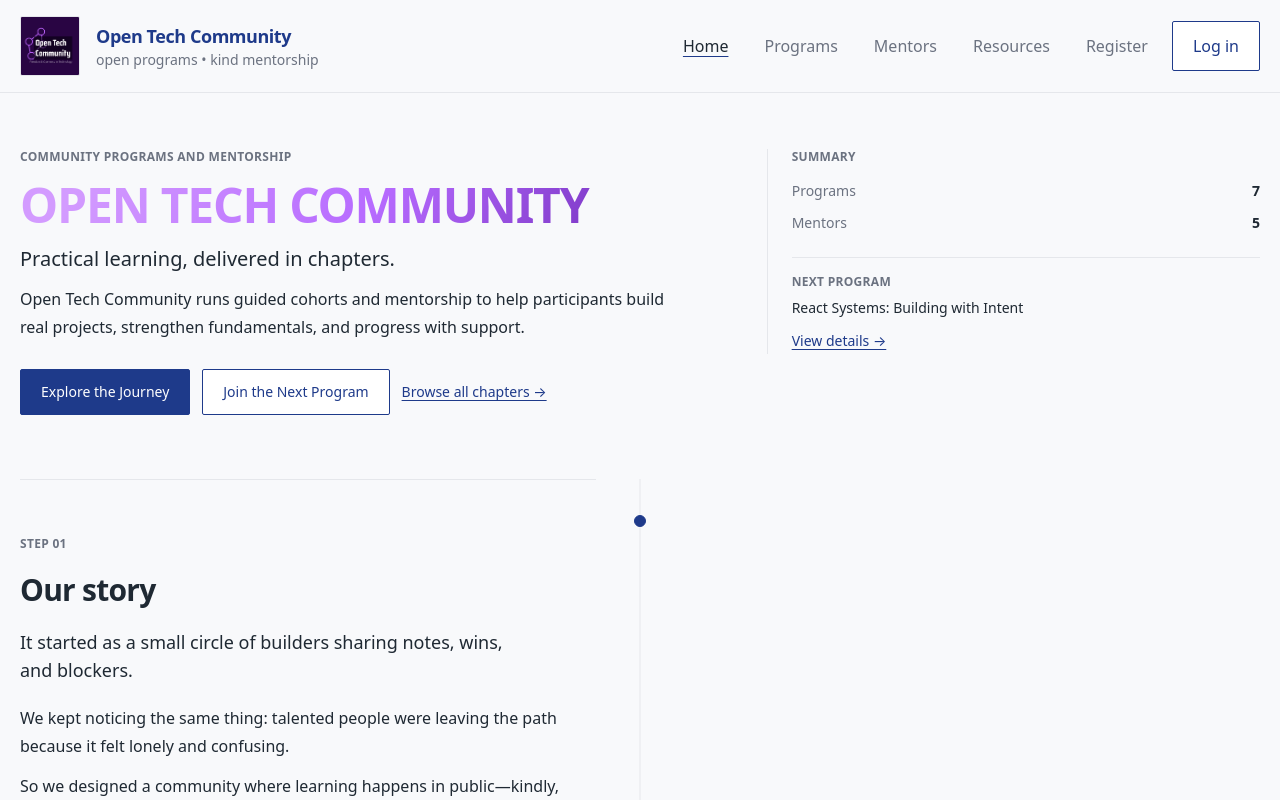
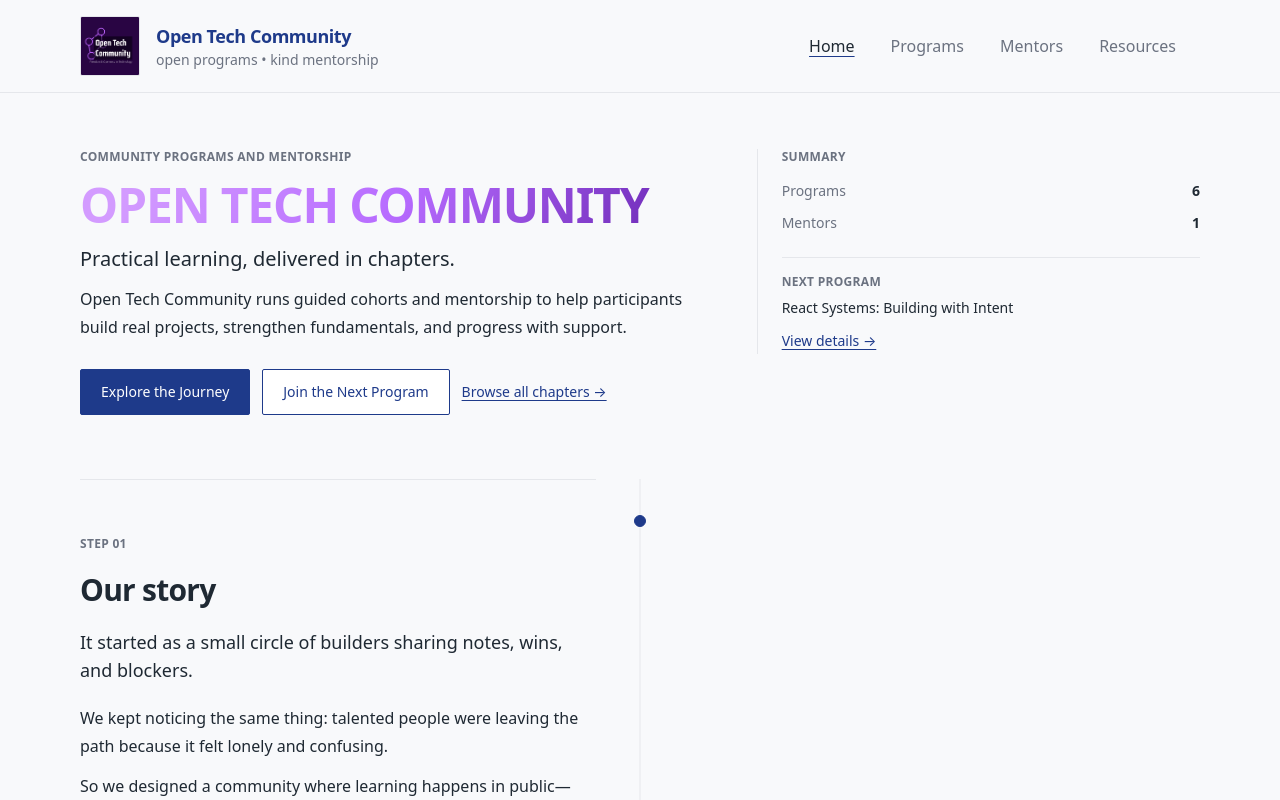
Before and after one commit to officialuseumang/OTC, a React (Vite) app: page / in a window 1280 px wide. Shown: the top 800 px of the page. Built offline with nearby package versions, Linux system fonts and the light colour scheme.

Commit message:
Update site styling and footer social links

```diff
--- a/src/App.jsx
+++ b/src/App.jsx
@@ -21,7 +21,7 @@ function App() {
       <ScrollToTop />
       <Navbar />
 
-      <main className="mx-auto w-full">
+      <main className="w-full">
         <Routes>
           <Route path="/" element={<Home />} />
           <Route path="/programs" element={<Programs />} />
--- a/src/components/Navbar.jsx
+++ b/src/components/Navbar.jsx
@@ -56,6 +56,15 @@ export default function Navbar() {
   const [profileMenuOpen, setProfileMenuOpen] = useState(false)
   const navigate = useNavigate()
   const auth = getSessionAuth()
+  const publicNavItems = useMemo(
+    () =>
+      site.nav.filter(
+        (item) =>
+          !['/login', '/register', '/signup'].includes(item.to) &&
+          item.label?.toLowerCase() !== 'register'
+      ),
+    []
+  )
 
   const displayName = useMemo(() => getDisplayName(auth), [auth])
   const avatarSrc = useMemo(() => getAvatarDataUrl(displayName), [displayName])
@@ -104,7 +113,7 @@ export default function Navbar() {
 
         <div className="flex items-center gap-2">
           <nav className="hidden items-center gap-1 sm:flex" aria-label="Primary">
-            {site.nav.map((item) => (
+            {publicNavItems.map((item) => (
               <NavLink
                 key={item.to}
                 to={item.to}
@@ -129,7 +138,7 @@ export default function Navbar() {
                 <button
                   type="button"
                   onClick={() => setProfileMenuOpen((v) => !v)}
-                  className="otc-btn flex items-center gap-2 border border-transparent bg-transparent px-4 py-3 text-base text-[#1F2933] hover:bg-[#F3F4F6]"
+                  className="otc-btn flex items-center gap-2 border border-transparent bg-transparent px-4 py-3 text-base text-[#1F2933] hover:bg-[#E5E7EB]"
                   aria-expanded={profileMenuOpen}
                   aria-haspopup="menu"
                 >
@@ -146,14 +155,14 @@ export default function Navbar() {
                     <button
                       type="button"
                       onClick={handleDashboardOpen}
-                      className="block w-full rounded-[2px] px-3 py-2 text-left text-base text-[#1F2933] hover:bg-[#F3F4F6]"
+                      className="block w-full rounded-[2px] px-3 py-2 text-left text-base text-[#1F2933] hover:bg-[#E5E7EB]"
                     >
                       Dashboard
                     </button>
                     <button
                       type="button"
                       onClick={handleLogout}
-                      className="block w-full rounded-[2px] px-3 py-2 text-left text-base text-[#B91C1C] hover:bg-[#FEF2F2]"
+                      className="block w-full rounded-[2px] px-3 py-2 text-left text-base text-[#B91C1C] hover:bg-[#FEE2E2]"
                     >
                       Log out
                     </button>
@@ -161,9 +170,11 @@ export default function Navbar() {
                 ) : null}
               </div>
             ) : (
-              <NavLink to="/login" className="otc-btn otc-btn-secondary px-5 py-3 text-base">
+              <>
+                {/* <NavLink to="/login" className="otc-btn otc-btn-secondary px-5 py-3 text-base">
                   Log in
-              </NavLink>
+                </NavLink> */}
+              </>
             )}
           </div>
 
@@ -183,7 +194,7 @@ export default function Navbar() {
         <div className="border-t bg-[var(--otc-bg)] sm:hidden otc-divider">
           <div className="otc-container py-4">
             <nav className="grid gap-1">
-              {site.nav.map((item) => (
+              {publicNavItems.map((item) => (
                 <NavLink
                   key={item.to}
                   to={item.to}
@@ -211,7 +222,7 @@ export default function Navbar() {
                   <button
                     type="button"
                     onClick={() => setProfileMenuOpen((v) => !v)}
-                    className="otc-btn justify-between border border-transparent bg-transparent px-4 py-3 text-base text-[#1F2933] hover:bg-[#F3F4F6]"
+                    className="otc-btn justify-between border border-transparent bg-transparent px-4 py-3 text-base text-[#1F2933] hover:bg-[#E5E7EB]"
                     aria-expanded={profileMenuOpen}
                     aria-haspopup="menu"
                   >
@@ -248,13 +259,15 @@ export default function Navbar() {
                   ) : null}
                 </>
               ) : (
-                <NavLink
+                <>
+                  {/* <NavLink
                     to="/login"
                     onClick={() => setOpen(false)}
                     className="otc-btn otc-btn-secondary justify-center px-4 py-3 text-base"
                   >
                     Log in
-                </NavLink>
+                  </NavLink> */}
+                </>
               )}
             </div>
           </div>
--- a/src/data/mentors.json
+++ b/src/data/mentors.json
@@ -6,37 +6,5 @@
     "photo": "https://images.unsplash.com/photo-1525134479668-1bee5c7c6845?auto=format&fit=crop&w=600&q=80",
     "bio": "I love helping people ship their first ‘it works!’ moment. I’m here for the small wins, the questions you think are silly, and the confidence you’ll build along the way.",
     "programs": ["foundations-web", "mentorship-sprint"]
-  },
-  {
-    "id": "noah",
-    "name": "Noah Adeyemi",
-    "expertise": ["React", "Product thinking", "APIs"],
-    "photo": "https://images.unsplash.com/photo-1544723795-3fb6469f5b39?auto=format&fit=crop&w=600&q=80",
-    "bio": "My favorite mentoring style is collaborative: we’ll reason about choices together, keep scope honest, and make your next step feel obvious.",
-    "programs": ["foundations-web", "react-systems"]
-  },
-  {
-    "id": "aria",
-    "name": "Aria Santos",
-    "expertise": ["Mentorship", "Prototyping", "Developer experience"],
-    "photo": "https://images.unsplash.com/photo-1524504388940-b1c1722653e1?auto=format&fit=crop&w=600&q=80",
-    "bio": "I’m here to make building feel human. We’ll aim for clarity over perfection, and we’ll celebrate progress like it matters—because it does.",
-    "programs": ["react-systems", "mentorship-sprint"]
-  },
-  {
-    "id": "devon",
-    "name": "Devon Park",
-    "expertise": ["Open source", "Git", "Code review"],
-    "photo": "https://images.unsplash.com/photo-1521572163474-6864f9cf17ab?auto=format&fit=crop&w=600&q=80",
-    "bio": "I like demystifying the parts that feel intimidating: reading unfamiliar code, opening a first PR, and turning feedback into forward motion.",
-    "programs": ["open-source-onramp", "backend-api-lab"]
-  },
-  {
-    "id": "sana",
-    "name": "Sana Idris",
-    "expertise": ["APIs", "Data", "Product analytics"],
-    "photo": "https://images.unsplash.com/photo-1524504388940-b1c1722653e1?auto=format&fit=crop&w=600&q=80",
-    "bio": "I care about systems that are reliable and explanations that are kind. We’ll keep the scope small, measure what matters, and ship steadily.",
-    "programs": ["backend-api-lab", "data-handbook", "career-clinic"]
   }
 ]
--- a/src/data/programs.json
+++ b/src/data/programs.json
@@ -80,46 +80,6 @@
     ]
   },
   {
-    "id": "mentorship-sprint",
-    "title": "Mentorship Sprint: From Idea to Demo",
-    "image": "https://images.unsplash.com/photo-1521737604893-d14cc237f11d?auto=format&fit=crop&w=1200&q=80",
-    "tagline": "A short sprint to turn a tiny idea into a real demo.",
-    "description": "A fast-paced, supportive sprint for participants who want to practice shipping. Bring an idea (or borrow one) and build alongside mentors.",
-    "status": "past",
-    "startDate": "2025-10-07",
-    "endDate": "2025-11-01",
-    "mentors": ["maya", "aria"],
-    "location": "Remote",
-    "experience": [
-      "A kickoff that clarifies scope",
-      "Mid-sprint check-ins to unblock you",
-      "A final demo night with reflections"
-    ],
-    "skills": ["Scoping", "Prototyping", "Feedback loops"],
-    "outcomes": [
-      "Ship a demo you can show",
-      "Learn how to break work down",
-      "Practice receiving feedback"
-    ],
-    "chapterSections": [
-      {
-        "id": "intro",
-        "title": "Introduction",
-        "content": "This chapter is a sprint, not a marathon. We optimize for learning through shipping."
-      },
-      {
-        "id": "experience",
-        "title": "What you’ll experience",
-        "content": "You’ll make tradeoffs, build the smallest valuable thing, and learn fast."
-      },
-      {
-        "id": "skills",
-        "title": "Skills & outcomes",
-        "content": "You’ll leave with a demo and a clearer sense of your process."
-      }
-    ]
-  },
-  {
     "id": "open-source-onramp",
     "title": "Open Source Onramp: Issues to Impact",
     "image": "https://images.unsplash.com/photo-1515879218367-8466d910aaa4?auto=format&fit=crop&w=1200&q=80",
@@ -156,46 +116,6 @@
         "id": "skills",
         "title": "Skills & outcomes",
         "content": "You’ll leave with a repeatable approach to contributing and a clearer mental model of how projects work."
-      }
-    ]
-  },
-  {
-    "id": "backend-api-lab",
-    "title": "Backend API Lab: From Routes to Reliability",
-    "image": "https://images.unsplash.com/photo-1518770660439-4636190af475?auto=format&fit=crop&w=1200&q=80",
-    "tagline": "Build a small API that’s predictable, testable, and kind to users.",
-    "description": "We build a simple REST API and learn the habits that keep it stable: clear contracts, validation, error handling, and lightweight testing.",
-    "status": "upcoming",
-    "startDate": "2026-04-07",
-    "endDate": "2026-05-29",
-    "mentors": ["sana", "devon"],
-    "location": "Remote",
-    "experience": [
-      "Short lessons followed by hands-on implementation",
-      "Examples of real-world edge cases",
-      "A final demo where reliability is part of the story"
-    ],
-    "skills": ["APIs", "Validation", "Error handling", "Testing basics"],
-    "outcomes": [
-      "Ship an API with predictable responses",
-      "Write a small test suite that earns trust",
-      "Understand the tradeoffs of common API patterns"
-    ],
-    "chapterSections": [
-      {
-        "id": "intro",
-        "title": "Introduction",
-        "content": "We keep the scope small so the quality can be high. Reliability is a skill you can practice."
-      },
-      {
-        "id": "experience",
-        "title": "What you’ll experience",
-        "content": "You’ll build routes, then harden them: validate inputs, design errors, and test the behavior."
-      },
-      {
-        "id": "skills",
-        "title": "Skills & outcomes",
-        "content": "You’ll leave with a backend project you can explain, maintain, and extend."
       }
     ]
   },
@@ -240,42 +160,82 @@
     ]
   },
   {
-    "id": "career-clinic",
-    "title": "Career Clinic: Portfolio and Interview Fundamentals",
-    "image": "https://images.unsplash.com/photo-1517245386807-bb43f82c33c4?auto=format&fit=crop&w=1200&q=80",
-    "tagline": "Practical prep that keeps your voice intact.",
-    "description": "A short clinic for early-career builders: clarify your story, refine a portfolio, and practice interviews with structured, kind feedback.",
+  "id": "software-freedom-day-2023",
+  "title": "Software Freedom Day: KUCC & KUOSC Celebration",
+  "image": "https://images.unsplash.com/photo-1669023414171-56f0740e34cd?q=80&w=1332&auto=format&fit=crop&ixlib=rb-4.1.0&ixid=M3wxMjA3fDB8MHxwaG90by1wYWdlfHx8fGVufDB8fHx8fA%3D%3D",
+  "tagline": "Celebrating innovation through open collaboration.",
+  "description": "An inspiring day at Kathmandu University dedicated to the world of FOSS, featuring expert talks on high-performance computing, licensing, and open-source careers.",
   "status": "past",
-    "startDate": "2025-08-05",
-    "endDate": "2025-08-30",
-    "mentors": ["aria", "sana"],
-    "location": "Remote",
+  "startDate": "2023-09-16",
+  "endDate": "2023-09-16",
+  "mentors": ["Jurgen Gaeremyn", "Damodar Lohani", "Shubham Joshi", "Arjun Gautam"],
+  "location": "Kathmandu University, Dhulikhel",
   "experience": [
-      "Portfolio teardown sessions (supportive, specific)",
-      "Mock interviews with actionable feedback",
-      "Narrative coaching for introductions and project stories"
+    "Expert-led sessions on openHPC and technology trends",
+    "Deep dives into FOSS history and legal licensing frameworks",
+    "Community networking and localization workshops"
   ],
-    "skills": ["Storytelling", "Interview practice", "Portfolio review"],
+  "skills": ["Open Source Advocacy", "High-Performance Computing", "Localization", "Open Tech Strategy"],
   "outcomes": [
-      "Improve your portfolio narrative",
-      "Practice interviews in a low-stakes setting",
-      "Leave with a clear next-step plan"
+    "Understand the global impact of the FOSS movement",
+    "Identify career pathways within the open-source ecosystem",
+    "Connect with the local and international developer community"
   ],
   "chapterSections": [
     {
       "id": "intro",
       "title": "Introduction",
-        "content": "We focus on clarity and confidence. Your story should feel honest and easy to repeat."
+      "content": "The event kicked off with a welcome by Ayush Aryal and an introduction to the KUOSC mission by Aadarsha Dhakal, setting a collaborative tone for the day."
     },
     {
       "id": "experience",
       "title": "What you’ll experience",
-        "content": "You’ll iterate on your portfolio and practice interview reps with feedback you can use immediately."
+      "content": "Attendees explored technical frontiers like openHPC with Shubham Joshi, navigated legal landscapes with Samikshya Upadhyay, and learned about LibreOffice localization with Saroj Dhakal."
     },
     {
       "id": "skills",
       "title": "Skills & outcomes",
-        "content": "You’ll leave with sharper materials and more comfort speaking about your work."
+      "content": "Participants gained a clearer vision of open-source career opportunities and the practical application of open technology in modern industry."
+    }
+  ]
+},
+{
+  "id": "mapping-mania-2023",
+  "title": "Mapping Mania: OpenStreetMap Showcase",
+  "image": "https://images.unsplash.com/photo-1526778548025-fa2f459cd5c1?auto=format&fit=crop&w=1200&q=80",
+  "tagline": "Harnessing open-source mapping for positive change.",
+  "description": "A collaborative event focused on OpenStreetMap (OSM) technology, featuring hands-on mapping workshops, humanitarian use cases, and community-driven innovation.",
+  "status": "past",
+  "startDate": "2023-07-21",
+  "endDate": "2023-07-21",
+  "mentors": ["Gaurav Shah", "Sushma Ghimire", "Amrit K. Aryal", "Feye Andal", "Ashok Rebmad Thakulla"],
+  "location": "Sagarmatha College of Engineering",
+  "experience": [
+    "Live mapping workshops with hands-on guidance",
+    "Humanitarian mapping sessions focused on crisis response",
+    "Product showcase for innovative OSM-based tools"
+  ],
+  "skills": ["OpenStreetMap (OSM)", "FOSS Advocacy", "Geospatial Data", "Humanitarian Mapping"],
+  "outcomes": [
+    "Create and manage a live OpenStreetMap user profile",
+    "Contribute to global humanitarian mapping initiatives",
+    "Engage with the regional YouthMappers and OSM community"
+  ],
+  "chapterSections": [
+    {
+      "id": "intro",
+      "title": "Introduction",
+      "content": "Gaurav Shah opened the session with a primer on FOSS, followed by Sushma Ghimire's exploration of OSM use cases in urban planning and disaster management."
+    },
+    {
+      "id": "experience",
+      "title": "What you’ll experience",
+      "content": "Participants engaged in live mapping drills led by Amrit K. Aryal and Ashok Rebmad Thakulla, while Feye Andal shared powerful stories of mapping for humanitarian aid."
+    },
+    {
+      "id": "skills",
+      "title": "Skills & outcomes",
+      "content": "Beyond technical mapping, attendees learned about community building from Nishan K. Aryal and explored the future of open-source geospatial products with Arjun Gautam."
     }
   ]
 }
--- a/src/data/site.json
+++ b/src/data/site.json
@@ -87,9 +87,9 @@
       { "label": "Register", "to": "/register" }
     ],
     "socials": [
-      { "label": "GitHub", "href": "https://github.com" },
-      { "label": "Discord", "href": "https://discord.com" },
-      { "label": "LinkedIn", "href": "https://linkedin.com" }
+      { "label": "GitHub", "href": "https://github.com/opentechcommunity" },
+      { "label": "Instagram", "href": "https://www.instagram.com/corpolatech" },
+      { "label": "LinkedIn", "href": "https://www.linkedin.com/company/corpola-tech/" }
     ],
     "note": "Built with care by the community."
   }
--- a/src/styles/globals.css
+++ b/src/styles/globals.css
@@ -10,6 +10,7 @@
 :root {
   /* Palette */
   --otc-bg: #F8F9FB;
+  --otc-footer-bg: #E9EDF3;
   --otc-surface: #FFFFFF;
   --otc-ink: #1F2933;
   --otc-muted: #6B7280;
@@ -68,11 +69,11 @@
     and makes it hard to accidentally introduce off-spec colors.
   */
   .otc-container {
-    @apply mx-auto w-full max-w-[1440px] px-5;
+    @apply w-full px-20;
   }
 
   .otc-page {
-    @apply mx-auto w-full max-w-[1440px] px-5 py-10 sm:py-14;
+    @apply w-full px-20 py-10 sm:py-14;
   }
 
   .otc-surface {
@@ -83,6 +84,18 @@
 
   .otc-divider {
     border-color: var(--otc-line);
+  }
+
+  .otc-footer {
+    background: var(--otc-footer-bg);
+  }
+
+  .otc-social-btn {
+    border-color: #c3c9d3;
+  }
+
+  .otc-social-btn:hover {
+    background: #dde3ec;
   }
 
   .otc-muted {
@@ -140,6 +153,7 @@
   .otc-btn {
     @apply inline-flex items-center justify-center px-4 py-2 text-sm font-medium;
     border-radius: var(--otc-radius);
+    transition: background-color 160ms ease, border-color 160ms ease;
   }
 
   .otc-btn-primary {
@@ -148,11 +162,20 @@
     color: #ffffff;
   }
 
+  .otc-btn-primary:hover:not(:disabled) {
+    background: #162f76;
+    border-color: #162f76;
+  }
+
   .otc-btn-secondary {
     /* Secondary button: outline using the single accent color. */
     background: var(--otc-surface);
     border: 1px solid var(--otc-accent);
     color: var(--otc-accent);
+  }
+
+  .otc-btn-secondary:hover:not(:disabled) {
+    background: #e3e8f2;
   }
 
   .otc-btn-disabled {
```
Also changed, not shown: src/components/Footer.jsx (+5 -5 lines). Lines whose indentation alone changed are shown as unchanged.
